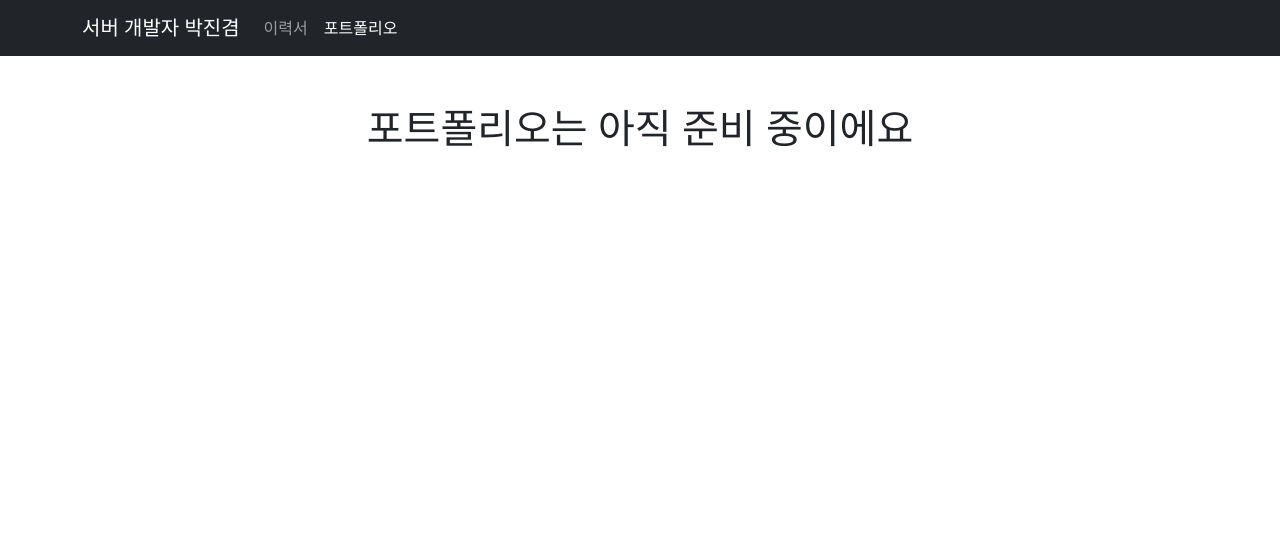
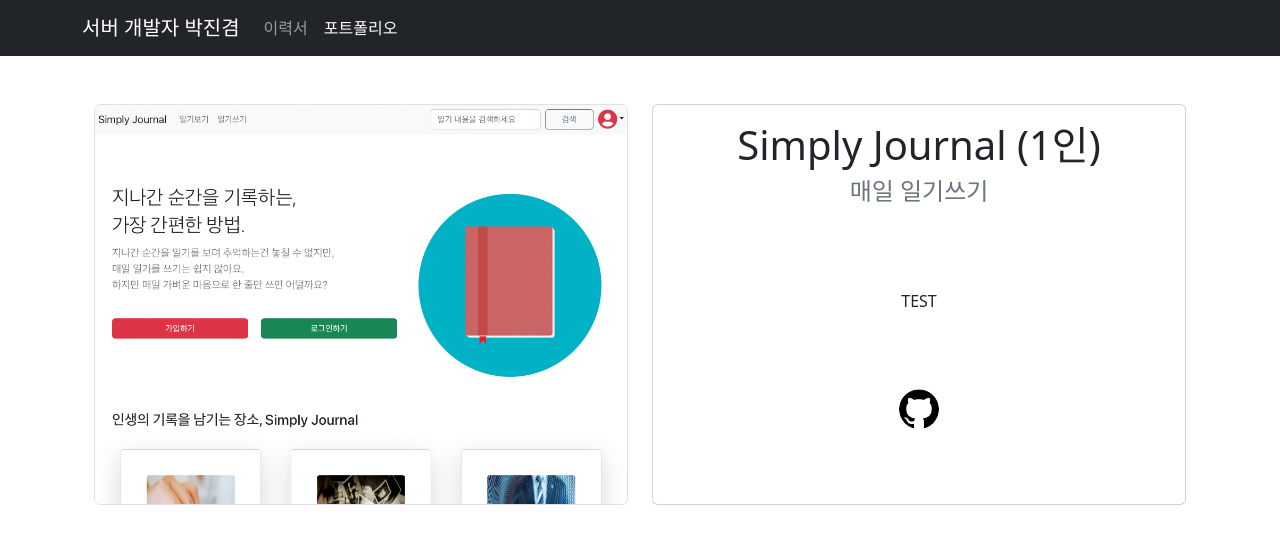
Before and after one commit to jinkyumpark/jinkyumpark, a React (Create React App) app: page /portfolio/simply-journal in a window 1280 px wide. Shown: the top 544 px of the page. Built offline with nearby package versions, Linux system fonts and the light colour scheme.

Commit message:
add portfolio detail header

```diff
--- a/src/data/portfolioData.js
+++ b/src/data/portfolioData.js
@@ -5,15 +5,38 @@
 
 export const portfolios = [
     {
+        id: 2,
+        name: 'simply-journal',
+        title: 'Simply Journal',
+        subtitle: '매일 일기쓰기',
+        introduction: `
+        TEST
+        `,
+        participants: 1,
         image: simplyJournal,
-        title: 'Simply Journal (1인)',
-        subtitle: '매일 일기쓰기',
+
         url: `${portfolioUrl}/simply-journal`,
+        githubLink: '',
+
+        technologiesUsed: [1, 2, 3, 4, 5, 6, 7, 8],
     },
     {
+        id: 1,
+        name: 'springfeed',
+        title: 'Springfeed',
+        subtitle: '인스타그램을 참고한 SNS',
+        introduction: `
+        국비지원학원에서 조별로 진행한 프로젝트입니다.
+        일정에 맞춰 개발해 보면서 처음 요구사항 분석이나 API 명세서를 잘 작성하는 것의 중요성에 대해 느꼈고,
+        다른 분이 만든 코드를 수정하면서 단순히 동작하기만 하는 코드가 아닌 읽기 쉬운 코드의 중요성을 체감했습니다.
+        또, 개발 도구 자동화나 CI/CD가 생산성에 미치는 영향을 보면서 DevOps 직군에 대한 관심이 생겼습니다.
+        `,
+        participants: 3,
         image: springfeed,
-        title: 'Springfeed (3인)',
-        subtitle: '인스타그램을 참고한 SNS',
+
         url: `${portfolioUrl}/springfeed`,
+        githubLink: 'https://github.com/kxmjxnjoo/springfeed',
+
+        technologiesUsed: [2, 3, 6, 8],
     },
 ];
--- a/src/data/technologyData.js
+++ b/src/data/technologyData.js
@@ -1,4 +1,6 @@
 import javaIcon from '../images/technology/java-icon.png';
+// Front
+import reactIcon from '../images/technology/reactjs-icon.png';
 // Spring
 import springIcon from '../images/technology/spring-icon.png';
 import jpaIcon from '../images/technology/jpa-icon.png';
@@ -11,6 +13,7 @@
 
 export const technologies = [
     {
+        id: 1,
         icon: javaIcon,
         name: 'Java',
         features: [
@@ -22,14 +25,16 @@
         blogUrl: 'https://jinkpark.tistory.com/category/프로그래밍/Java',
     },
     {
+        id: 2,
         icon: springIcon,
-        name: 'Spring Boot',
+        name: 'Spring',
         features: ['OOP SOLID 원칙을 잘 지킨 REST API 개발'],
         featured: true,
         blogUrl:
             'https://jinkpark.tistory.com/category/프로그래밍/Spring%20Boot',
     },
     {
+        id: 3,
         icon: jpaIcon,
         name: 'JPA',
         features: ['DB 특성을 고려한 JPA 활용'],
@@ -37,6 +42,7 @@
         blogUrl: 'https://jinkpark.tistory.com/category/프로그래밍/JPA',
     },
     {
+        id: 4,
         icon: springSecurityIcon,
         name: 'Spring Security',
         features: [
@@ -49,6 +55,7 @@
             'https://jinkpark.tistory.com/category/프로그래밍/Spring%20Security',
     },
     {
+        id: 5,
         icon: springCloudIcon,
         name: 'Spring Cloud',
         features: [],
@@ -57,6 +64,7 @@
             'https://jinkpark.tistory.com/category/프로그래밍/Spring%20Cloud',
     },
     {
+        id: 6,
         icon: dockerIcon,
         name: 'Docker',
         features: [],
@@ -64,6 +72,7 @@
         blogUrl: 'https://jinkpark.tistory.com/category/프로그래밍/Docker',
     },
     {
+        id: 7,
         icon: k8sIcon,
         name: 'Kubernetes',
         features: [],
@@ -71,6 +80,7 @@
         blogUrl: 'https://jinkpark.tistory.com/category/프로그래밍/K8S',
     },
     {
+        id: 8,
         icon: junit5Icon,
         name: 'Java Testing',
         features: [
@@ -81,4 +91,12 @@
         featured: true,
         blogUrl: 'https://jinkpark.tistory.com/category/프로그래밍/Testing',
     },
+    {
+        id: 9,
+        icon: reactIcon,
+        name: 'React',
+        features: [],
+        featured: false,
+        blogUrl: 'https://jinkpark.tistory.com/category/프로그래밍/React',
+    },
 ];
--- a/src/portfolio/Portfolio.js
+++ b/src/portfolio/Portfolio.js
@@ -1,9 +1,29 @@
 import React from 'react';
+import { Card } from 'react-bootstrap';
+
+import { portfolios } from '../data/portfolioData';
+import PortfolioCard from './PortfolioCard';
 
 const Portfolio = () => {
     return (
-        <div className='container mt-5 text-center'>
-            <h1>포트폴리오는 아직 준비중이에요</h1>
+        <div className='container mt-5 mb-5 text-center'>
+            <h2 className='mb-5 text-start'>포트폴리오</h2>
+            <div className='row justify-content-center'>
+                {portfolios.map((portfolio) => {
+                    return (
+                        <div className='col-xs-12 col-lg-6 col-xl-4 mb-3'>
+                            <Card>
+                                <Card.Body>
+                                    <PortfolioCard
+                                        portfolio={portfolio}
+                                        textStyle='text-black'
+                                    />
+                                </Card.Body>
+                            </Card>
+                        </div>
+                    );
+                })}
+            </div>
         </div>
     );
 };
--- /dev/null
+++ b/src/portfolio/PortfolioCard.js
@@ -0,0 +1,40 @@
+import React from 'react';
+import { technologies } from '../data/technologyData';
+import { Card } from 'react-bootstrap';
+
+const PortfolioCard = ({ portfolio, textStyle }) => {
+    return (
+        <a href={portfolio.url} className={`text-decoration-none ${textStyle}`}>
+            <img
+                src={portfolio.image}
+                alt={`${portfolio.title} thumbnail`}
+                className='rounded img-fluid'
+            />
+
+            <h3 className='mt-3'>{portfolio.title}</h3>
+            <h6>{portfolio.subtitle}</h6>
+
+            {/* <div className='row justify-content-center mt-4'>
+                {portfolio.technologiesUsed
+                    .map((id) => technologies[id])
+                    .map((tech) => {
+                        return (
+                            tech !== null &&
+                            tech !== undefined && (
+                                <div className='col-xs-4 col-lg-3'>
+                                    <Card className='mt-3 text-center'>
+                                        <Card.Img
+                                            src={tech.icon}
+                                            className='img-fluid round'
+                                        />
+                                    </Card>
+                                </div>
+                            )
+                        );
+                    })}
+            </div> */}
+        </a>
+    );
+};
+
+export default PortfolioCard;
--- a/src/portfolio/PortfolioDetail.js
+++ b/src/portfolio/PortfolioDetail.js
@@ -1,9 +1,69 @@
-import React from 'react';
+import React, { useEffect, useState } from 'react';
+import { useParams } from 'react-router';
+import { portfolios } from '../data/portfolioData';
+import Error from '../common/Error';
+import WebLink from '../common/WebLink';
+import githubIcon from '../images/url-icon/github-icon.png';
+import { Card } from 'react-bootstrap';
 
 const PortfolioDetail = () => {
+    const { portfolioName } = useParams();
+    const [portfolio, setPortfolio] = useState(null);
+
+    const mainErrorMessage = `${portfolioName}이라는 포트폴리오를 찾을 수 없어요`;
+    const subErrorMessage = `다시 한 번 확인해 주세요`;
+
+    useEffect(() => {
+        const portfolioArray = portfolios.filter((portfolio) => {
+            return portfolio.name === portfolioName;
+        });
+        setPortfolio(portfolioArray[0]);
+    }, []);
+
     return (
-        <div className='container text-center mt-5'>
-            <h1>포트폴리오는 아직 준비 중이에요</h1>
+        <div className='container text-center'>
+            {portfolio === null || typeof portfolio === 'undefined' ? (
+                <Error
+                    mainErrorMessage={mainErrorMessage}
+                    subErrorMessage={subErrorMessage}
+                />
+            ) : (
+                <div className='container mb-5'>
+                    <div className='row row-eq-height row-eq-height'>
+                        <div className='col-xs-12 col-lg-6 mt-5'>
+                            <img
+                                src={portfolio.image}
+                                alt={`${portfolio.name}`}
+                                className='img-fluid rounded border'
+                            />
+                        </div>
+                        <div className='col-xs-12 col-lg-6 mt-5'>
+                            <Card className='h-100'>
+                                <Card.Body className='d-grid'>
+                                    <div className='div'>
+                                        <h1>{`${portfolio.title} (${portfolio.participants}인)`}</h1>
+                                        <h4 className='text-muted'>
+                                            {portfolio.subtitle}
+                                        </h4>
+                                    </div>
+
+                                    <p className='mt-3'>
+                                        {portfolio.introduction}
+                                    </p>
+
+                                    <WebLink
+                                        className='mt-auto'
+                                        website={{
+                                            icon: githubIcon,
+                                            url: `${portfolio.githubLink}`,
+                                        }}
+                                    />
+                                </Card.Body>
+                            </Card>
+                        </div>
+                    </div>
+                </div>
+            )}
         </div>
     );
 };
--- a/src/resume/PortfolioSection.js
+++ b/src/resume/PortfolioSection.js
@@ -12,7 +12,7 @@
                     {portfolios.map((portfolio) => {
                         return (
                             <div className='col-xs-12 col-sm-6 col-xl-4'>
-                                <Card className='p-2'>
+                                <Card className='p-2 mb-3'>
                                     <SimplePortfolioCard
                                         portfolio={portfolio}
                                         textStyle='text-black'
--- a/src/technology/Technology.js
+++ b/src/technology/Technology.js
@@ -10,7 +10,7 @@
             <div className='row'>
                 {technologies.map((technology) => {
                     return (
-                        <div className='col-4'>
+                        <div className='col-xs-12 col-lg-4'>
                             <TechnologyCard technology={technology} />
                         </div>
                     );
```
